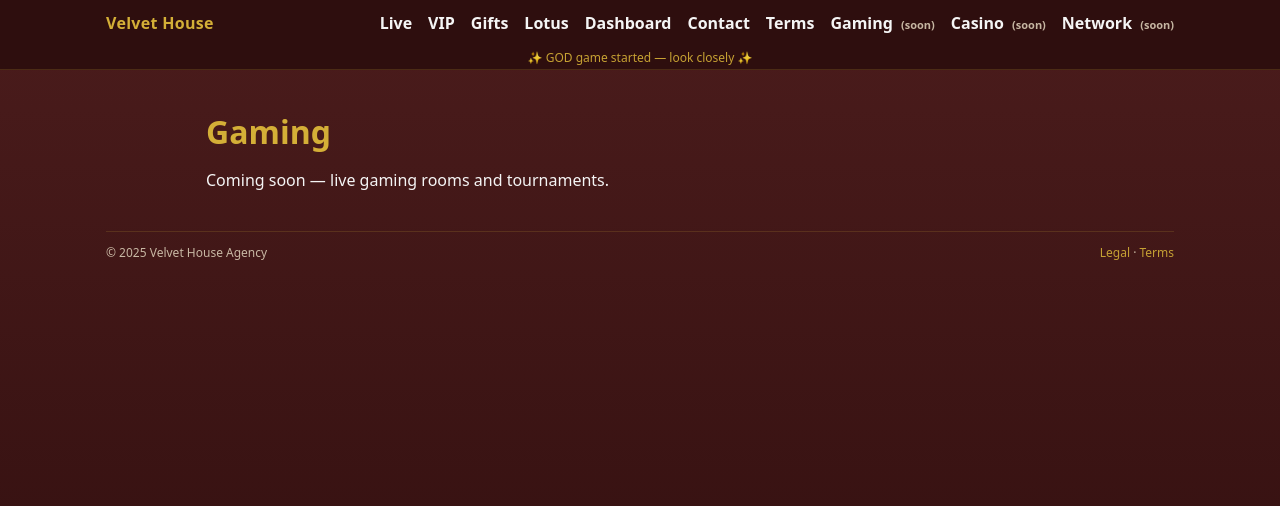
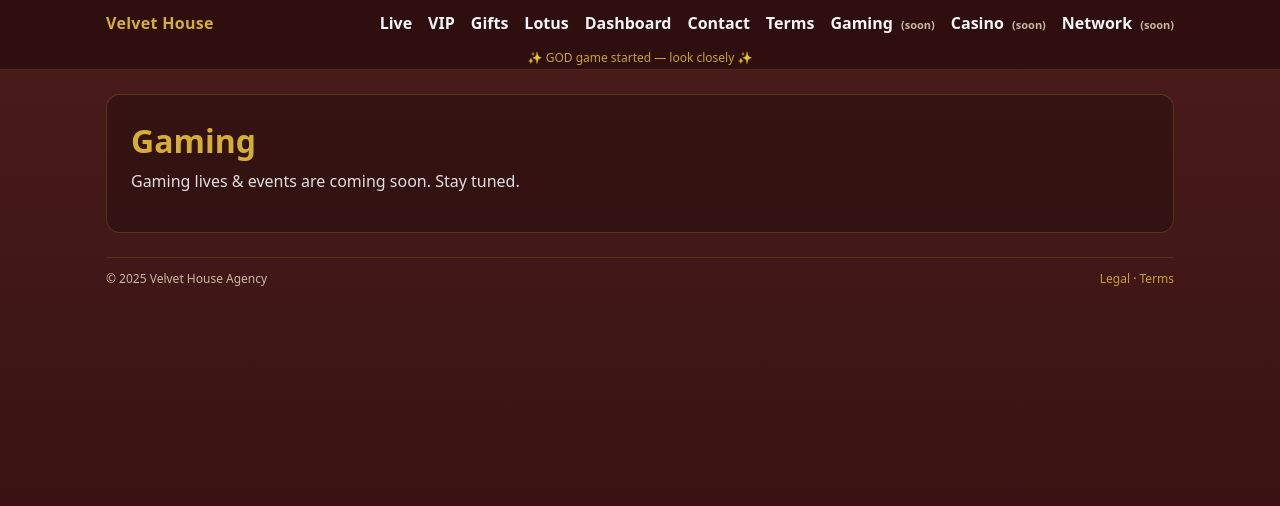
Before and after one commit to velvethouse/velvet-house-agency, a Next.js app: page /gaming in a window 1280 px wide. Shown: the top 506 px of the page. Built offline with nearby package versions, Linux system fonts and the light colour scheme; no server answers.

Commit message:
Update page.tsx

```diff
--- a/app/gaming/page.tsx
+++ b/app/gaming/page.tsx
@@ -1,8 +1,17 @@
-export default function Page() {
+export default function GamingComingSoon() {
   return (
-    <div style={{ maxWidth: 900, margin: "40px auto", padding: "0 16px" }}>
-      <h1 style={{ color: "#D4AF37" }}>Gaming</h1>
-      <p>Coming soon — live gaming rooms and tournaments.</p>
-    </div>
+    <main style={{maxWidth: 1100, margin: "24px auto", padding: "0 16px"}}>
+      <div style={{
+        border: "1px solid rgba(212,175,55,.22)",
+        borderRadius: 14,
+        padding: 24,
+        background: "rgba(0,0,0,.25)"
+      }}>
+        <h1 style={{margin: 0, color: "#D4AF37"}}>Gaming</h1>
+        <p style={{opacity: .9, marginTop: 8}}>
+          Gaming lives & events are coming soon. Stay tuned.
+        </p>
+      </div>
+    </main>
   );
 }
```
